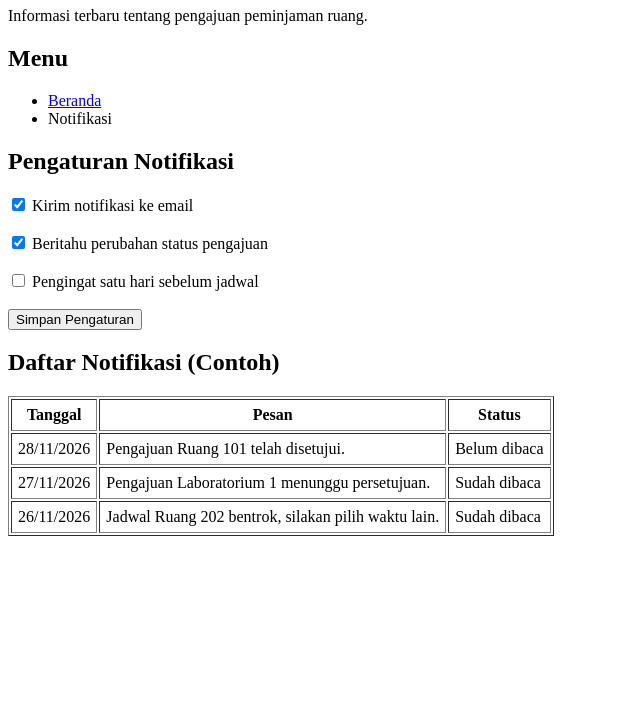
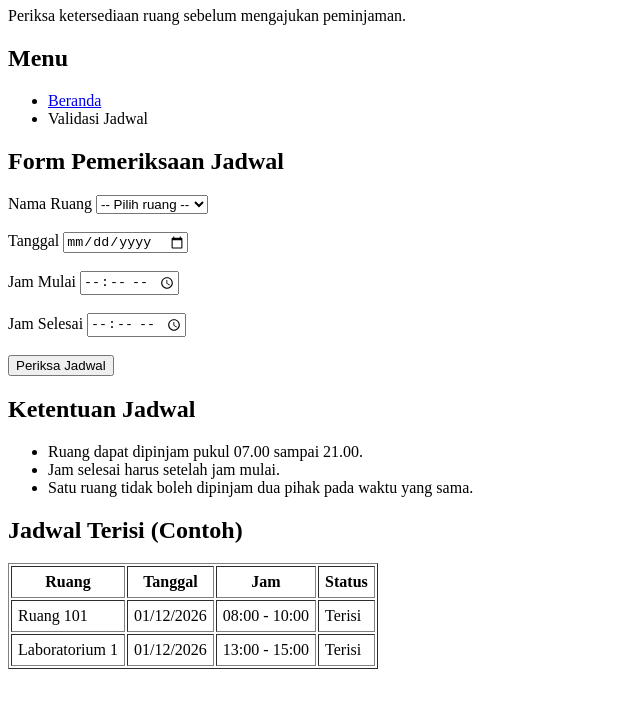
Before and after one commit to RizkyFatturachman/perpustakaan-mini, a plain HTML site: page jadwal.html in a window 1280 px wide. Shown: the part 73-800 px from the top of the page, without its empty margins (0-640 px from the left). Drawn offline with Linux system fonts and the light colour scheme.

Commit message:
fix: perbaiki isi jadwal.html

```diff
--- a/jadwal.html
+++ b/jadwal.html
@@ -3,59 +3,74 @@
 <head>
   <meta charset="UTF-8">
   <meta name="viewport" content="width=device-width, initial-scale=1.0">
-  <title>Notifikasi - Peminjaman Ruang Kampus</title>
+  <title>Validasi Jadwal - Peminjaman Ruang Kampus</title>
 </head>
 <body>
-  <h1>Notifikasi</h1>
-  <p>Informasi terbaru tentang pengajuan peminjaman ruang.</p>
+  <h1>Validasi Jadwal Peminjaman</h1>
+  <p>Periksa ketersediaan ruang sebelum mengajukan peminjaman.</p>
 
   <h2>Menu</h2>
   <ul>
     <li><a href="index.html">Beranda</a></li>
-    <li>Notifikasi</li>
+    <li>Validasi Jadwal</li>
   </ul>
 
-  <h2>Pengaturan Notifikasi</h2>
+  <h2>Form Pemeriksaan Jadwal</h2>
   <form>
-    <input type="checkbox" id="email" checked>
-    <label for="email">Kirim notifikasi ke email</label>
+    <label>Nama Ruang</label>
+    <select required>
+      <option value="">-- Pilih ruang --</option>
+      <option>Ruang 101</option>
+      <option>Ruang 202</option>
+      <option>Laboratorium 1</option>
+    </select>
 
     <br><br>
 
-    <input type="checkbox" id="status" checked>
-    <label for="status">Beritahu perubahan status pengajuan</label>
+    <label>Tanggal</label>
+    <input type="date" required>
 
     <br><br>
 
-    <input type="checkbox" id="pengingat">
-    <label for="pengingat">Pengingat satu hari sebelum jadwal</label>
+    <label>Jam Mulai</label>
+    <input type="time" min="07:00" max="21:00" required>
 
     <br><br>
 
-    <button type="button">Simpan Pengaturan</button>
+    <label>Jam Selesai</label>
+    <input type="time" min="07:00" max="21:00" required>
+
+    <br><br>
+
+    <button type="submit">Periksa Jadwal</button>
   </form>
 
-  <h2>Daftar Notifikasi (Contoh)</h2>
+  <h2>Ketentuan Jadwal</h2>
+  <ul>
+    <li>Ruang dapat dipinjam pukul 07.00 sampai 21.00.</li>
+    <li>Jam selesai harus setelah jam mulai.</li>
+    <li>Satu ruang tidak boleh dipinjam dua pihak pada waktu yang sama.</li>
+  </ul>
+
+  <h2>Jadwal Terisi (Contoh)</h2>
   <table border="1" cellpadding="6">
     <tr>
+      <th>Ruang</th>
       <th>Tanggal</th>
-      <th>Pesan</th>
+      <th>Jam</th>
       <th>Status</th>
     </tr>
     <tr>
-      <td>28/11/2026</td>
-      <td>Pengajuan Ruang 101 telah disetujui.</td>
-      <td>Belum dibaca</td>
+      <td>Ruang 101</td>
+      <td>01/12/2026</td>
+      <td>08:00 - 10:00</td>
+      <td>Terisi</td>
     </tr>
     <tr>
-      <td>27/11/2026</td>
-      <td>Pengajuan Laboratorium 1 menunggu persetujuan.</td>
-      <td>Sudah dibaca</td>
-    </tr>
-    <tr>
-      <td>26/11/2026</td>
-      <td>Jadwal Ruang 202 bentrok, silakan pilih waktu lain.</td>
-      <td>Sudah dibaca</td>
+      <td>Laboratorium 1</td>
+      <td>01/12/2026</td>
+      <td>13:00 - 15:00</td>
+      <td>Terisi</td>
     </tr>
   </table>
 </body>
```
